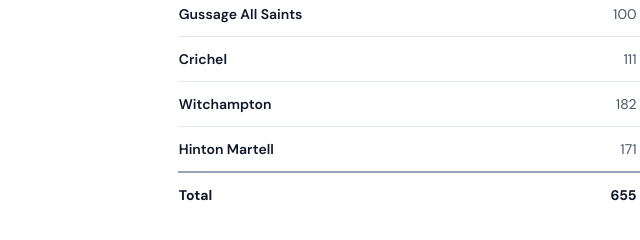
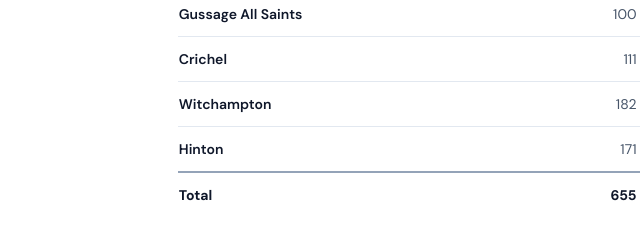
Before and after one commit to sonicated/valeofallenplan, a website: page survey-results.html in a window 1280 px wide. Shown: the part 1140-1380 px from the top of the page, 235-875 px from the left. Drawn offline with nearby package versions, Linux system fonts and the light colour scheme.

Commit message:
fix: correct Hinton Martell entry to Hinton in survey results table

```diff
--- a/survey-results.html
+++ b/survey-results.html
@@ -51,7 +51,7 @@
                   <tr><th scope="row" class="py-3 pe-4 font-semibold text-slate-900">Gussage All Saints</th><td class="px-4 py-3 text-right text-slate-600">100</td><td class="px-4 py-3 text-right text-slate-600">48</td><td class="py-3 ps-4 text-right font-bold text-emerald-800">48.0%</td></tr>
                   <tr><th scope="row" class="py-3 pe-4 font-semibold text-slate-900">Crichel</th><td class="px-4 py-3 text-right text-slate-600">111</td><td class="px-4 py-3 text-right text-slate-600">51</td><td class="py-3 ps-4 text-right font-bold text-emerald-800">45.9%</td></tr>
                   <tr><th scope="row" class="py-3 pe-4 font-semibold text-slate-900">Witchampton</th><td class="px-4 py-3 text-right text-slate-600">182</td><td class="px-4 py-3 text-right text-slate-600">81</td><td class="py-3 ps-4 text-right font-bold text-emerald-800">44.5%</td></tr>
-                  <tr><th scope="row" class="py-3 pe-4 font-semibold text-slate-900">Hinton Martell</th><td class="px-4 py-3 text-right text-slate-600">171</td><td class="px-4 py-3 text-right text-slate-600">44</td><td class="py-3 ps-4 text-right font-bold text-emerald-800">25.7%</td></tr>
+                  <tr><th scope="row" class="py-3 pe-4 font-semibold text-slate-900">Hinton</th><td class="px-4 py-3 text-right text-slate-600">171</td><td class="px-4 py-3 text-right text-slate-600">44</td><td class="py-3 ps-4 text-right font-bold text-emerald-800">25.7%</td></tr>
                 </tbody>
                 <tfoot><tr class="border-t-2 border-slate-400"><th scope="row" class="py-3 pe-4 font-bold text-slate-900">Total</th><td class="px-4 py-3 text-right font-bold text-slate-900">655</td><td class="px-4 py-3 text-right font-bold text-slate-900">269</td><td class="py-3 ps-4 text-right font-bold text-emerald-800">41.1%</td></tr></tfoot>
               </table>
```
